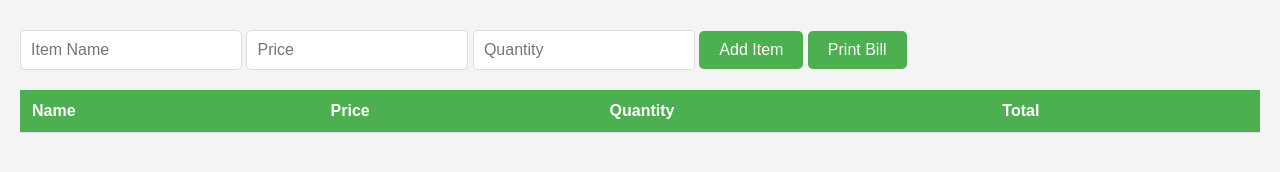
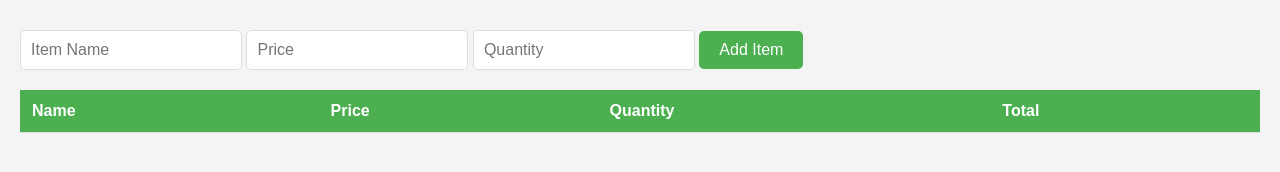
Before and after one commit to RohitS0612/Bill-Calculate-Task, a plain HTML site: page bill.html in a window 1280 px wide. Drawn offline with Linux system fonts and the light colour scheme.

Commit message:
udloadin file

```diff
--- a/bill.html
+++ b/bill.html
@@ -3,7 +3,7 @@
 <head>
     <meta charset="UTF-8">
     <meta name="viewport" content="width=device-width, initial-scale=1.0">
-    <title>bill</title>
+    <title>Bill Genreter </title>
     <link rel="stylesheet" href="style.css">
 </head>
 <body>
@@ -13,7 +13,7 @@
         <input type="number" id="price" placeholder="Price">
         <input type="number" id="qty" placeholder="Quantity">
         <button id="btn">Add Item</button>
-        <button>Print Bill</button>
+
 
         <table id="table">
             <thead>
```
